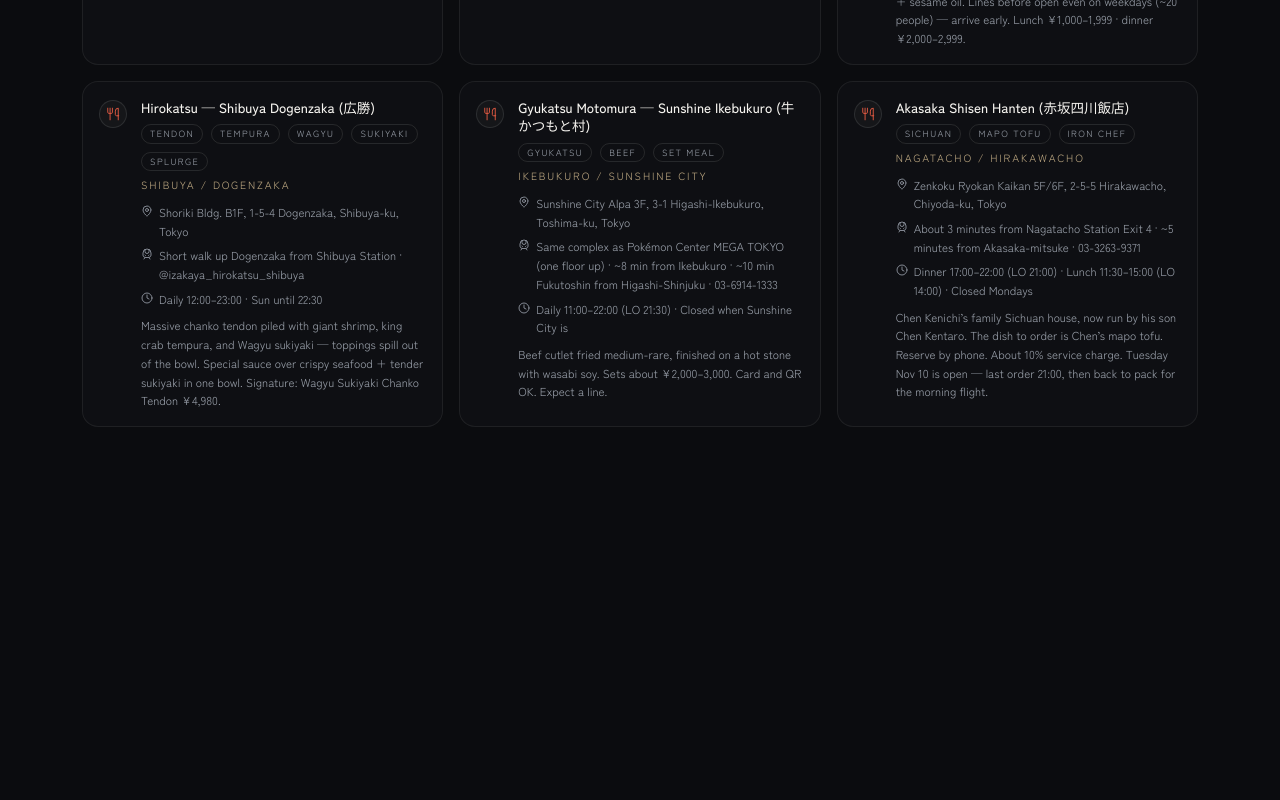
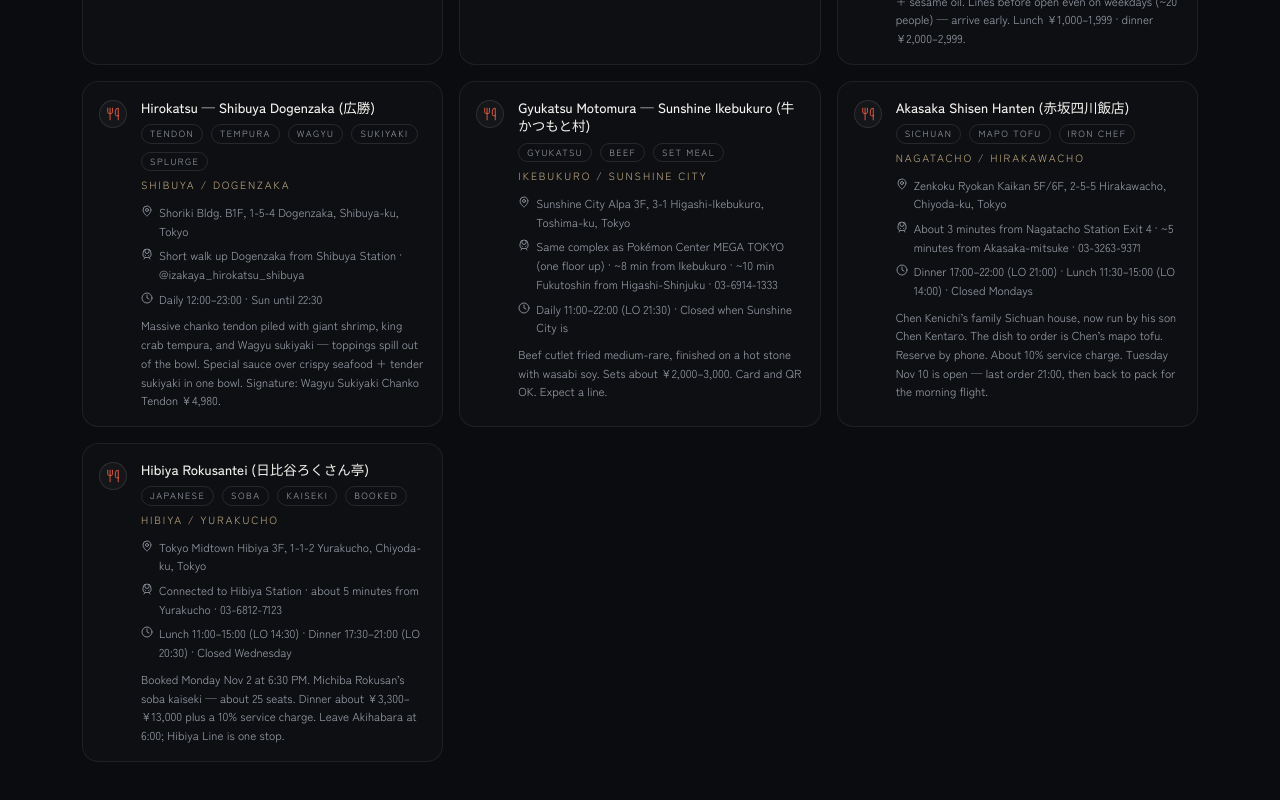
Before and after one commit to Cacody25/japan-trip, a React (Vite) app: page /food in a window 1280 px wide. Shown: the part 1925-2725 px from the top of the page. Before the commit the page ends 2448 px from the top, so only its background shows below. Built offline with nearby package versions, Linux system fonts and the light colour scheme.

Commit message:
Add the booked 6:30 Hibiya Rokusantei dinner to Monday.
Day 4 already ends at Yurakucho, and the table is set for Nov 2.

```diff
--- a/src/data/food.js
+++ b/src/data/food.js
@@ -228,6 +228,19 @@
     lat: 35.6797,
     lng: 139.7395,
   },
+  {
+    id: "hibiya-rokusantei",
+    name: "Hibiya Rokusantei (日比谷ろくさん亭)",
+    area: "Hibiya / Yurakucho",
+    address: "Tokyo Midtown Hibiya 3F, 1-1-2 Yurakucho, Chiyoda-ku, Tokyo",
+    access: "Connected to Hibiya Station · about 5 minutes from Yurakucho · 03-6812-7123",
+    hours: "Lunch 11:00–15:00 (LO 14:30) · Dinner 17:30–21:00 (LO 20:30) · Closed Wednesday",
+    note: "Booked Monday Nov 2 at 6:30 PM. Michiba Rokusan’s soba kaiseki — about 25 seats. Dinner about ¥3,300–¥13,000 plus a 10% service charge. Leave Akihabara at 6:00; Hibiya Line is one stop.",
+    tags: ["japanese", "soba", "kaiseki", "booked"],
+    days: [4],
+    lat: 35.6736,
+    lng: 139.7597,
+  },
 ];
 
 export const foodMapPlaces = foodSpots.map((spot) => ({
--- a/src/data/itinerary.js
+++ b/src/data/itinerary.js
@@ -254,18 +254,25 @@
         detail: "Kanda Manseibashi, plus artisan shops under the train tracks between Akihabara and Okachimachi.",
       },
       {
-        time: "Dinner option",
+        time: "6:30 PM",
+        title: "Hibiya Rokusantei — booked",
+        kind: "food",
+        detail:
+          "Booked Monday Nov 2, 6:30 PM. Tokyo Midtown Hibiya 3F, 1-1-2 Yurakucho — connected to Hibiya Station. Leave Akihabara at 6:00 (Hibiya Line, one stop). Michiba Rokusan soba kaiseki. Dinner runs 17:30–21:00, last order 20:30. Closed Wed. 03-6812-7123.",
+      },
+      {
+        time: "After, if you want",
         title: "Yurakucho Gado-shita",
         kind: "food",
         detail:
-          "Tiny izakayas under the JR tracks between Ginza and Yurakucho — classic end to a Tokyo Station / Ginza / Akihabara day. Marunouchi Line or walk from Ginza.",
+          "Tiny izakayas under the JR tracks, a short walk from Midtown Hibiya — a drink after dinner, not the meal.",
       },
       {
         time: "If you stay late",
         title: "Ginza vinyl bars",
         kind: "food",
         detail:
-          "Both open Monday. GINZA MUSIC BAR (Brown Place 4F, 7-8-13) 19:00–4:00 — 3,000+ records, cocktails. Bar record (Iseki Bldg 2F, 8-7-20) 18:00–2:00 — 13-seat counter, no cover. Short walk back from Yurakucho.",
+          "Both open Monday, after the 6:30 dinner. GINZA MUSIC BAR (Brown Place 4F, 7-8-13) 19:00–4:00 — 3,000+ records, cocktails. Bar record (Iseki Bldg 2F, 8-7-20) 18:00–2:00 — 13-seat counter, no cover. Short walk from Hibiya.",
       },
     ],
   },
```
